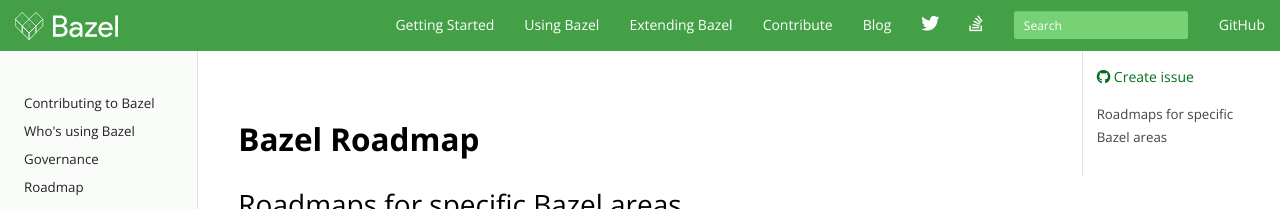
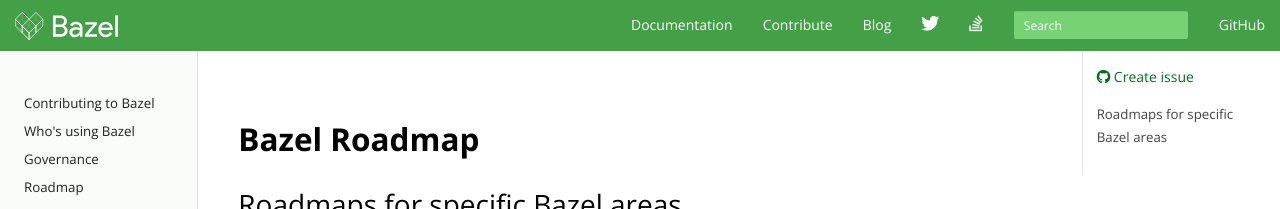
Before and after one commit to bazelbuild/bazel-website, a Jekyll site: the page built from roadmap.md, in a window 1280 px wide. Shown: the top 209 px of the page. Built offline with Jekyll 4.4.1, drawn with Linux system fonts in a browser that asks for light colours; nearby versions of some CDN libraries; library files that are not in the unit come from our copies; comment, search, counter and statistics services are not loaded; the table of contents is made by our own code.

Commit message:
Revert "Update navigation categories (#295)" (#296)
This reverts commit a90cfc59a32cc9b7b25e00b96e60b07ca10f6776.

```diff
--- a/_includes/header.html
+++ b/_includes/header.html
@@ -33,13 +33,7 @@
           </form>
           <ul class="nav navbar-nav navbar-right">
             <li{% if page.nav == "docs" %} class="active"{% endif %}>
-              <a href="/versions/{{ current_version }}{{ site.getting_started_category_url }}">Getting Started</a>
-            </li>
-            <li{% if page.nav == "docs" %} class="active"{% endif %}>
-              <a href="/versions/{{ current_version }}{{ site.docs_site_url }}">Using Bazel</a>
-            </li>
-            <li{% if page.nav == "docs" %} class="active"{% endif %}>
-              <a href="/versions/{{ current_version }}{{ site.extending_category_url }}">Extending Bazel</a>
+              <a href="{{ site.docs_site_url }}">Documentation</a>
             </li>
             <li{% if page.nav == "contribute" %} class="active"{% endif %}>
               <a href="{{ site.main_site_url }}/contributing.html">Contribute</a>
```
